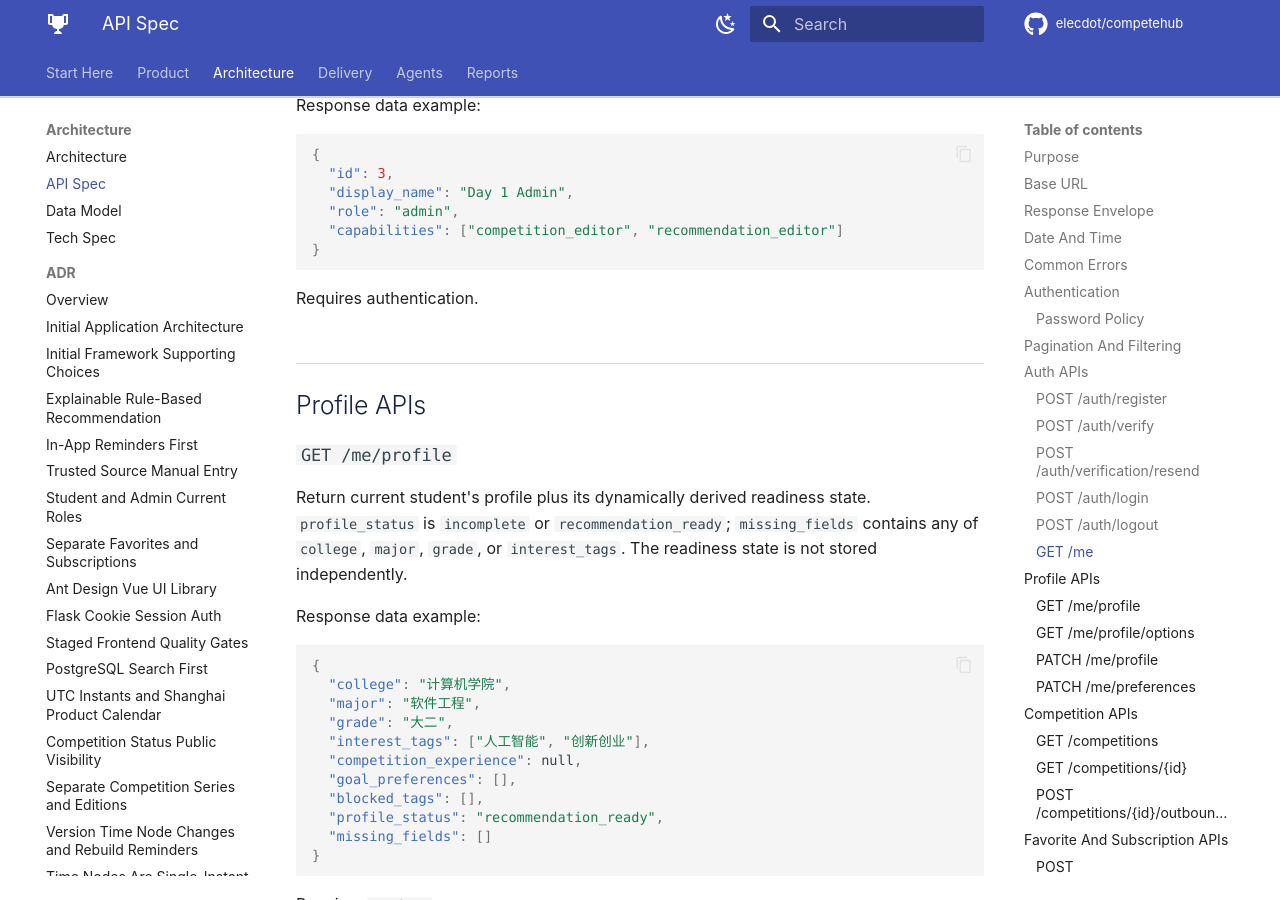
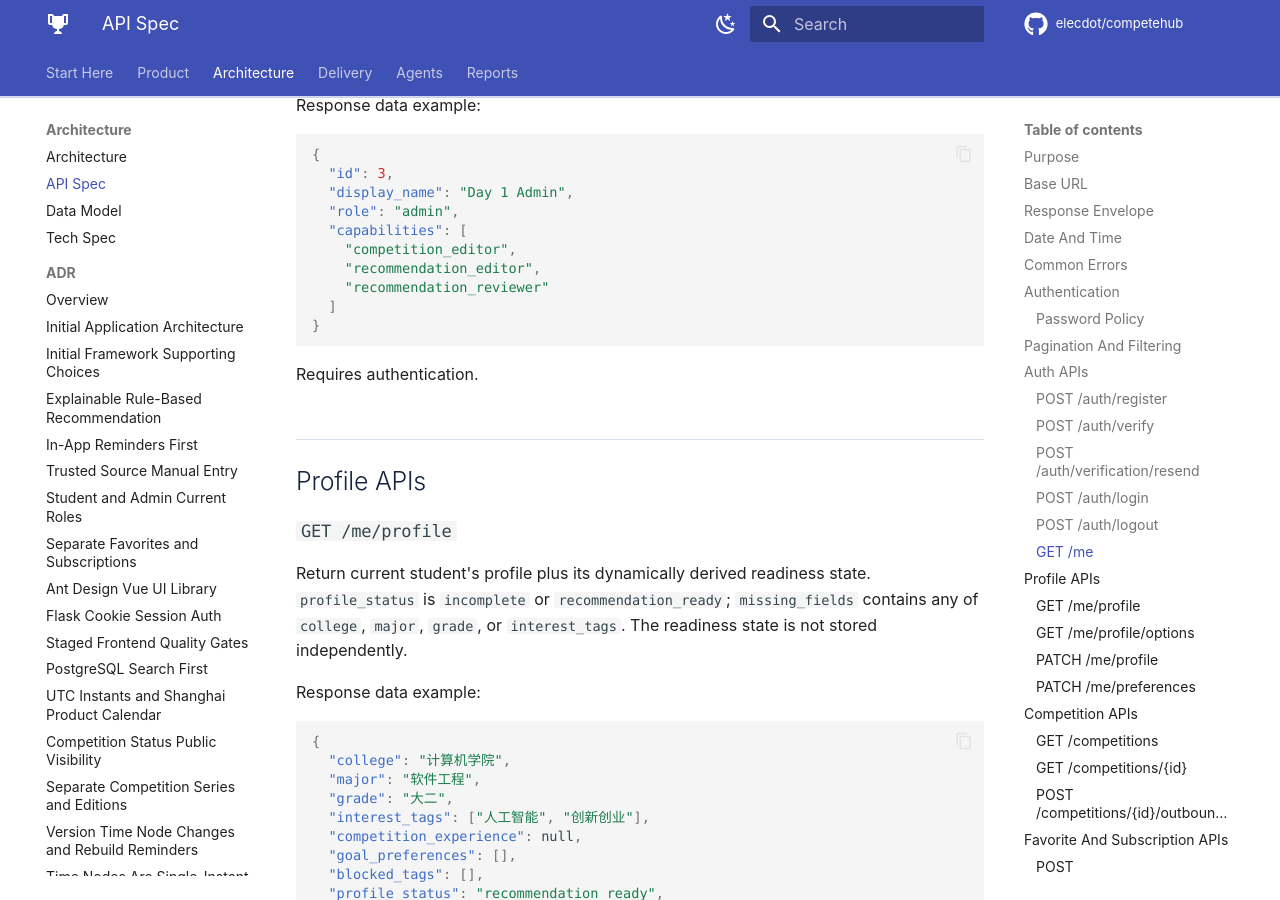
Before and after one commit to elecdot/competehub, an MkDocs documentation site: the page built from docs/api_spec.md, in a window 1280 px wide and 900 px high, scrolled down 7607 px. Built offline with MkDocs 1.6.1 and Material for MkDocs 9.7.7, drawn with Linux system fonts in a browser that asks for light colours; comment, search, counter and statistics services are not loaded.

````diff
--- a/docs/api_spec.md
+++ b/docs/api_spec.md
@@ -287,7 +287,11 @@ Response data example:
   "id": 3,
   "display_name": "Day 1 Admin",
   "role": "admin",
-  "capabilities": ["competition_editor", "recommendation_editor"]
+  "capabilities": [
+    "competition_editor",
+    "recommendation_editor",
+    "recommendation_reviewer"
+  ]
 }
 ```
 
````
Also changed, not shown: docs/demo/day1-acceptance.md (+1 -1 lines).
